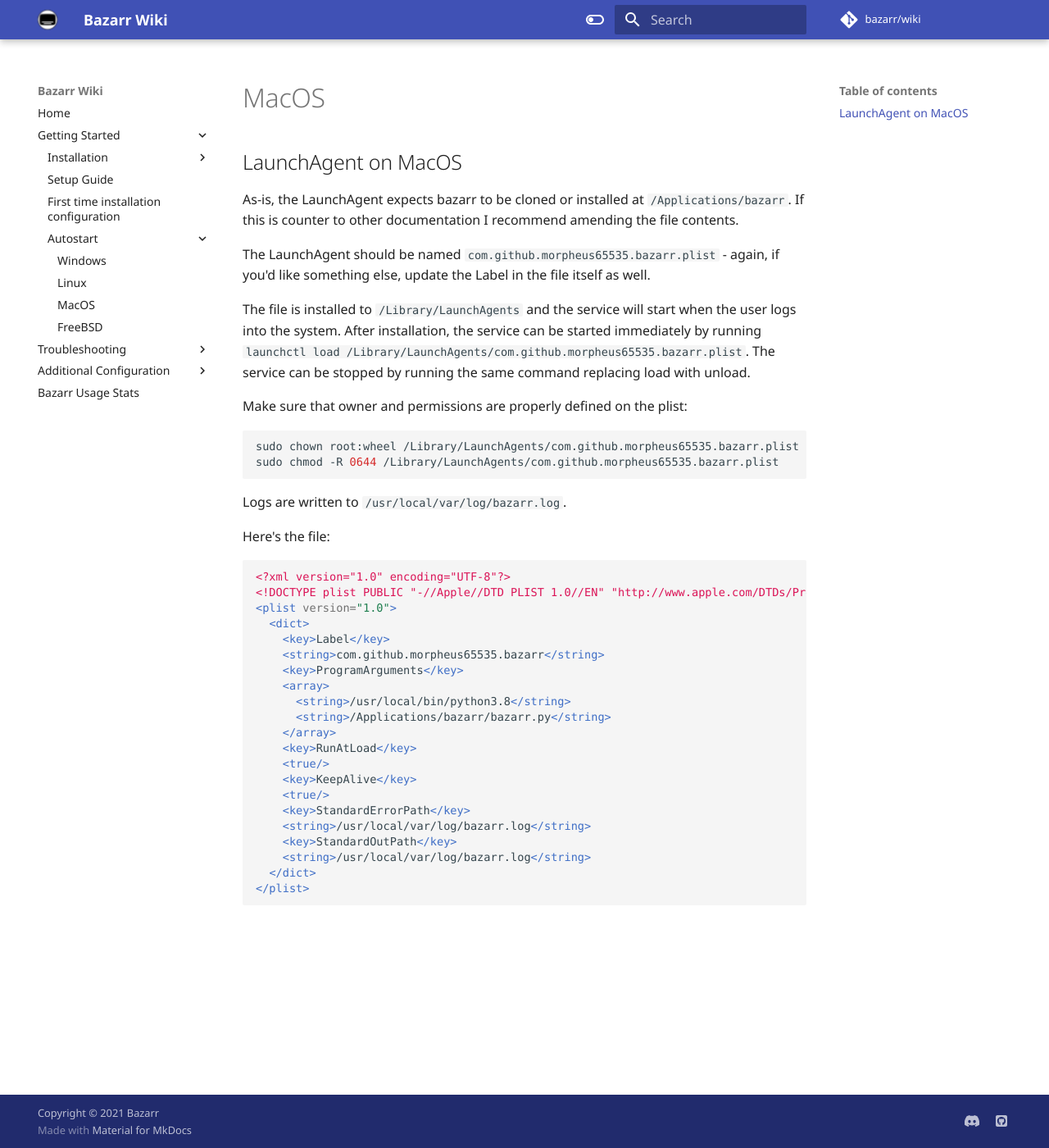
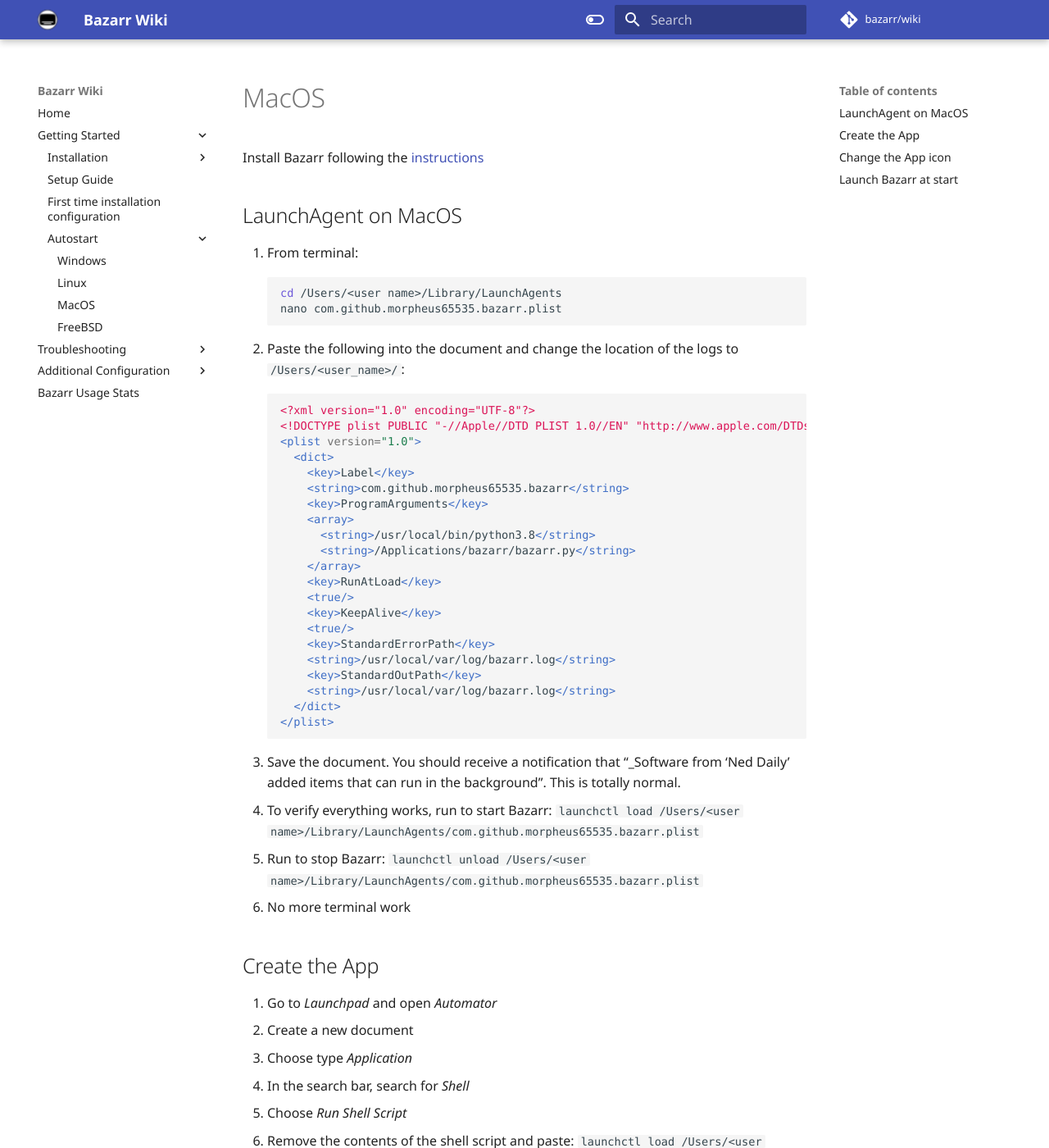
Before and after one commit to bazarr/wiki, an MkDocs documentation site: the page built from docs/Getting-Started/Autostart/MacOS/macos.md, in a window 1280 px wide and 1400 px high. Shown: the whole window at 82% size. Built offline with MkDocs 1.6.1 and Material for MkDocs 9.7.7, drawn with Linux system fonts in a browser that asks for light colours; some web fonts are replaced; comment, search, counter and statistics services are not loaded; some of the changed text lies outside the part shown.

Commit message:
Improved macOS autostart instructions

````diff
--- a/docs/Getting-Started/Autostart/MacOS/macos.md
+++ b/docs/Getting-Started/Autostart/MacOS/macos.md
@@ -1,24 +1,15 @@
 # MacOS
+
+Install Bazarr following the [instructions](../../Installation/MacOS/macos)
 
 ## LaunchAgent on MacOS
 
-As-is, the LaunchAgent expects bazarr to be cloned or installed at `/Applications/bazarr`. If this is counter to other documentation I recommend amending the file contents.
-
-The LaunchAgent should be named `com.github.morpheus65535.bazarr.plist` -  again, if you'd like something else, update the Label in the file itself as well.
-
-The file is installed to `/Library/LaunchAgents` and the service will start when the user logs into the system. After installation, the service can be started immediately by running `launchctl load /Library/LaunchAgents/com.github.morpheus65535.bazarr.plist`. The service can be stopped by running the same command replacing load with unload.
-
-Make sure that owner and permissions are properly defined on the plist:
-
+1. From terminal:
 ```bash
-sudo chown root:wheel /Library/LaunchAgents/com.github.morpheus65535.bazarr.plist
-sudo chmod -R 0644 /Library/LaunchAgents/com.github.morpheus65535.bazarr.plist
+cd /Users/<user name>/Library/LaunchAgents
+nano com.github.morpheus65535.bazarr.plist
 ```
-
-Logs are written to `/usr/local/var/log/bazarr.log`.
-
-Here's the file:
-
+2. Paste the following into the document and change the location of the logs to `/Users/<user_name>/`:
 ```xml
 <?xml version="1.0" encoding="UTF-8"?>
 <!DOCTYPE plist PUBLIC "-//Apple//DTD PLIST 1.0//EN" "http://www.apple.com/DTDs/PropertyList-1.0.dtd">
@@ -42,3 +33,35 @@ Here's the file:
   </dict>
 </plist>
 ```
+3. Save the document. You should receive a notification that “_Software from ‘Ned Daily’ added items that can run in the background”. This is totally normal.
+4. To verify everything works, run to start Bazarr: `launchctl load /Users/<user name>/Library/LaunchAgents/com.github.morpheus65535.bazarr.plist`
+5. Run to stop Bazarr: `launchctl unload /Users/<user name>/Library/LaunchAgents/com.github.morpheus65535.bazarr.plist`
+6. No more terminal work
+
+## Create the App
+
+1. Go to _Launchpad_ and open _Automator_
+2. Create a new document
+3. Choose type _Application_
+4. In the search bar, search for _Shell_
+5. Choose _Run Shell Script_
+6. Remove the contents of the shell script and paste: `launchctl load /Users/<user name>/Library/LaunchAgents/com.github.morpheus65535.bazarr.plist`
+7. Go to the _File_ menu and choose _Save_
+8. Name the file _Bazarr.app_ and save it in _Applications_
+
+## Change the App icon
+
+1. Copy the Bazarr icon from GitHub [repository](https://raw.githubusercontent.com/morpheus65535/bazarr/master/frontend/public/images/logo128.png)
+2. In Finder, go to Applications
+3. Right click on Bazarr.app and choose Get Info
+4. Click on the robot icon
+5. Paste the picture you want for the new icon
+6. Close the info window
+
+## Launch Bazarr at start
+
+1. Open System Settings
+2. Go to General > Login Items
+3. At the bottom of the Open at Login section, click on the +
+4. Choose Applications > Bazarr.app and click Open
+5. Restart the computer and open http://localhost:6767 in your browser to test
````
Also changed, not shown: 1 other file.
